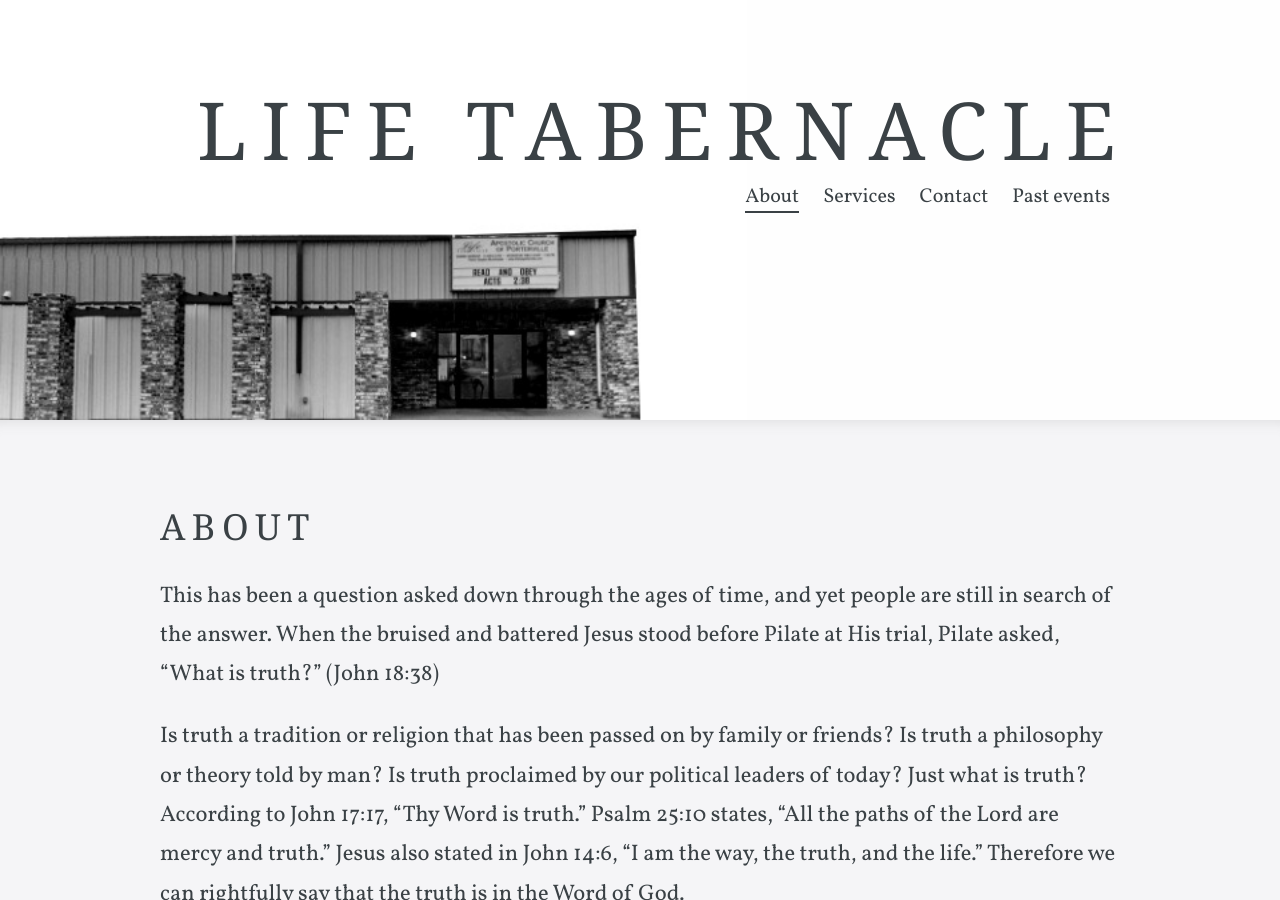
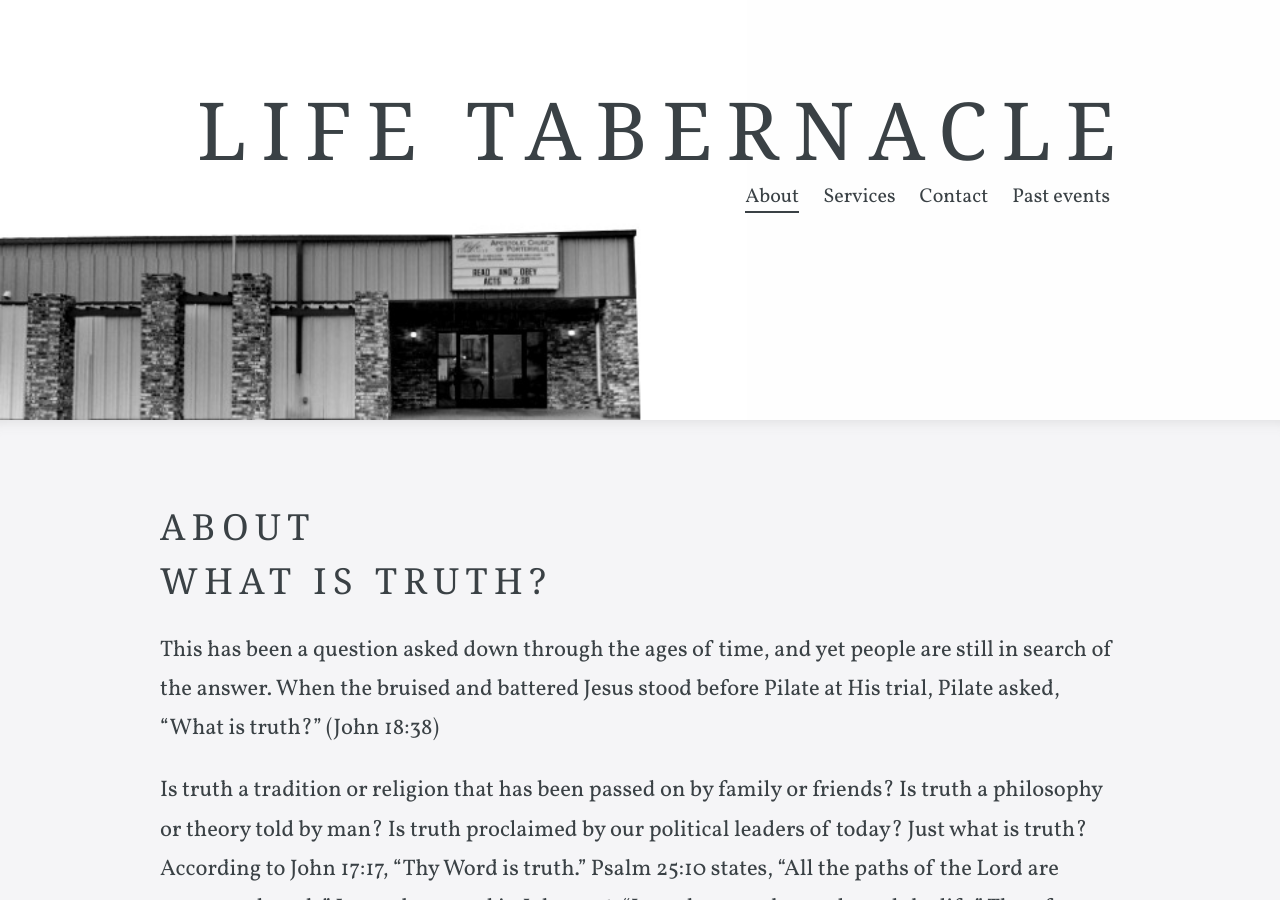
Before and after one commit to lifetabernacle/lifetabernacle.github.io, a Jekyll site: the page built from about.html, in a window 1280 px wide and 900 px high. Built offline with Jekyll 4.4.1, drawn with Linux system fonts in a browser that asks for light colours; some web fonts are replaced.

Commit message:
Updated 'about.html' via CloudCannon

```diff
--- a/about.html
+++ b/about.html
@@ -8,6 +8,8 @@ navigation_order: 1
 ---
 
 <div class="editable">
+    <h2>What is truth?</h2>
+
 	<p>This has been a question asked down through the ages of time, and yet people are still in search of the answer. When the bruised and battered Jesus stood before Pilate at His trial, Pilate asked, &ldquo;What is truth?&rdquo; (John 18:38)</p>
 	<p>Is truth a tradition or religion that has been passed on by family or friends? Is truth a philosophy or theory told by man? Is truth proclaimed by our political leaders of today? Just what is truth? According to John 17:17, &ldquo;Thy Word is truth.&rdquo; Psalm 25:10 states, &ldquo;All the paths of the Lord are mercy and truth.&rdquo; Jesus also stated in John 14:6, &ldquo;I am the way, the truth, and the life.&rdquo; Therefore we can rightfully say that the truth is in the Word of God.</p>
 	<p>Here at Life Tabernacle, we believe the Bible is truth, and that all Scripture is given by inspiration of God. (Ⅱ Timothy 3:16)</p>
```
Lines whose indentation alone changed are shown as unchanged.
